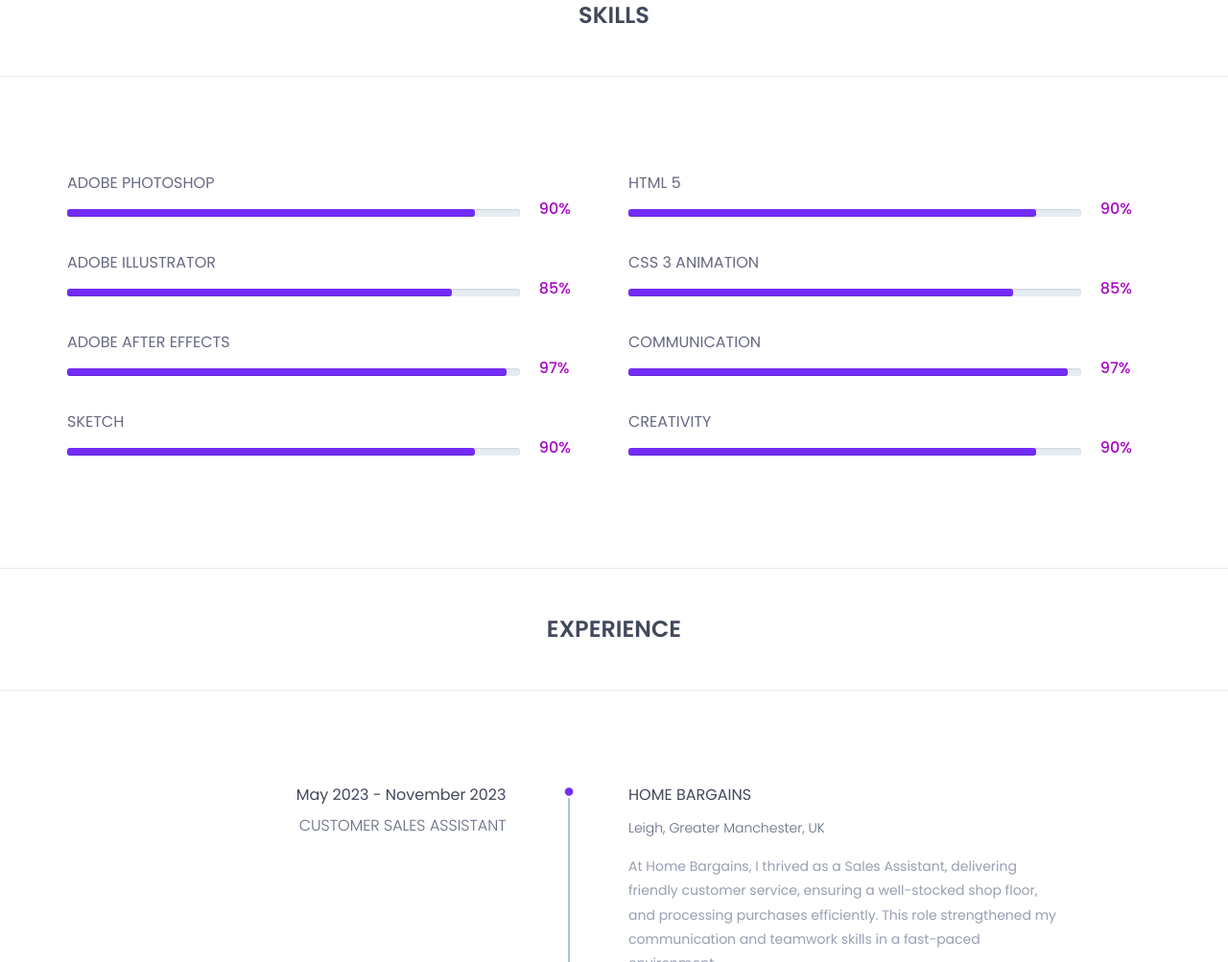
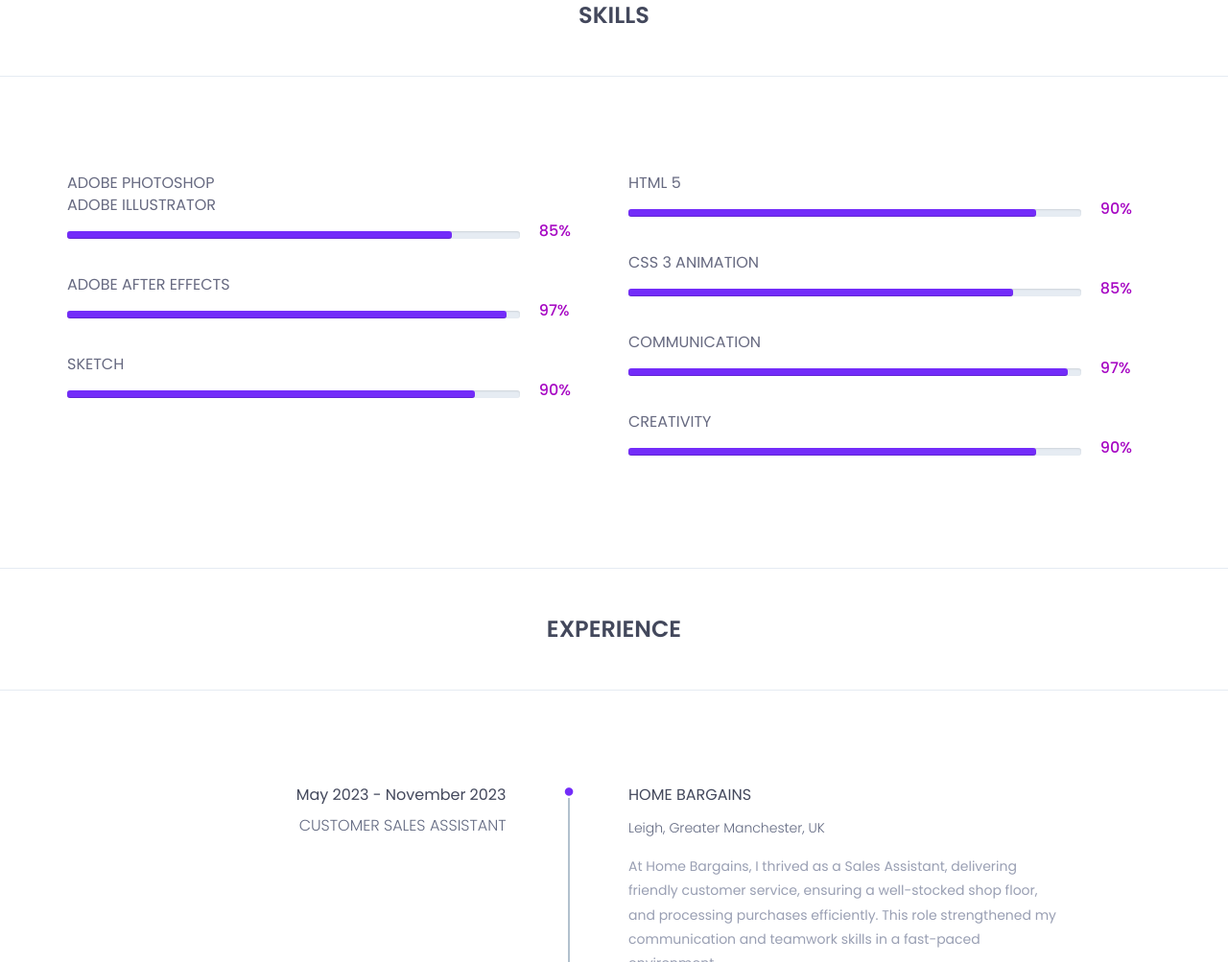
Before and after one commit to Boardy2219/christopherboardman.co.uk, a plain HTML site: page index.html in a window 1280 px wide. Shown: the part 2376-3379 px from the top of the page at 96% size. Drawn offline with nearby package versions, Linux system fonts and the light colour scheme.

Commit message:
Update index.html

```diff
--- a/index.html
+++ b/index.html
@@ -287,14 +287,7 @@
 								<div class="single-skill-content">
 									<div class="barWrapper">
 										<span class="progressText">adobe photoshop</span>
-										<div class="single-progress-txt">
-											<div class="progress ">
-												<div class="progress-bar" role="progressbar" aria-valuenow="90" aria-valuemin="10" aria-valuemax="100" style="">
 
-												</div>
-											</div>
-											<h3>90%</h3>
-										</div>
 									</div><!-- /.barWrapper -->
 									<div class="barWrapper">
 										<span class="progressText">adobe illustrator</span>
```
